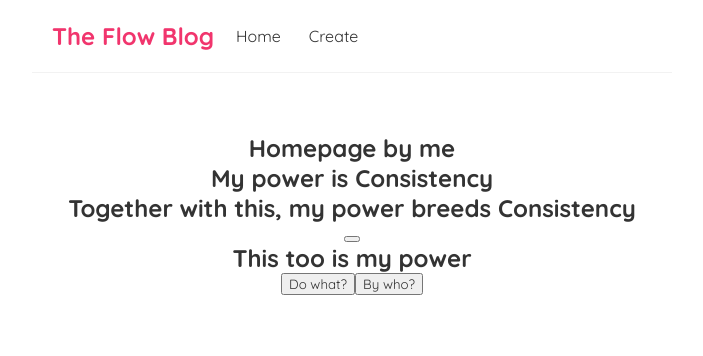
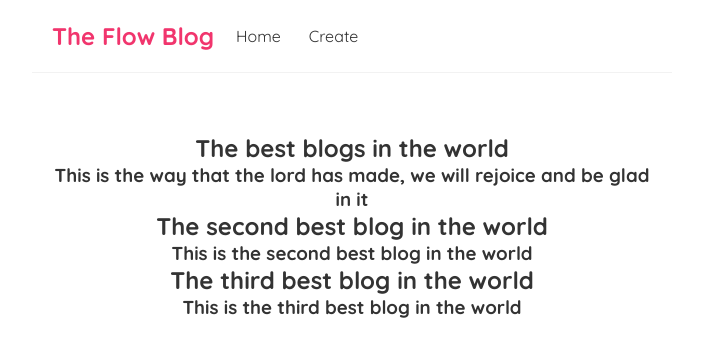
Before and after one commit to FrancisFlow/React-Blog, a React (Create React App) app: page / in a window 1280 px wide. Shown: the top 356 px of the page, without its empty margins (288-991 px from the left). Built offline with nearby package versions, Linux system fonts and the light colour scheme.

Commit message:
Added a blogs and maped each to a div

```diff
--- a/src/Home.js
+++ b/src/Home.js
@@ -3,44 +3,36 @@ import { useState } from "react";
 
 const Home = () => {
 
-    const [power, setPower] = useState('Consistency');
+    const [blogs, setBlogs]= useState([
+        {
+            title: 'The best blogs in the world', id:1, body:'This is the way that the lord has made, we will rejoice and be glad in it'
+        },
 
+        {title: 'The second best blog in the world', id:2, body:'This is the second best blog in the world'},
 
-
-    const handleClick = (e, name) => {
-        if  (name != undefined) {
-
-            name=name.toLowerCase();
-        }
-        else if (name == undefined || name==null)  {
-            name= " by default"
-        }
-        console.log('I have been clicked' + name, e);
-
-
-        }
+    {title: 'The third best blog in the world', id:3, body:'This is the third best blog in the world'},
+    ]
+    );
 
     return (
 
         <>
+        <div className="blogs">
 
-        <h2>Homepage by me</h2>
+            {
+                blogs.map((blog)=> (
 
-        <h2> My power is {power}</h2>
+                <div className="things"  key={blog.id}>
 
-        <h2> Together with this, my power breeds {power}</h2>
+                <h2>{blog.title}</h2>
 
-        <button onClick={()=>{
-            setPower('Mastery')
-        }} ></button>
+                <h3>{blog.body}</h3>
+                </div>
 
-        <h2> This too is my power</h2>
+                ))
+            }
+        </div>
 
-
-        <button onClick={handleClick}>
-            Do what?</button>
-
-        <button> By who? </button>
 
         </>
 
```
